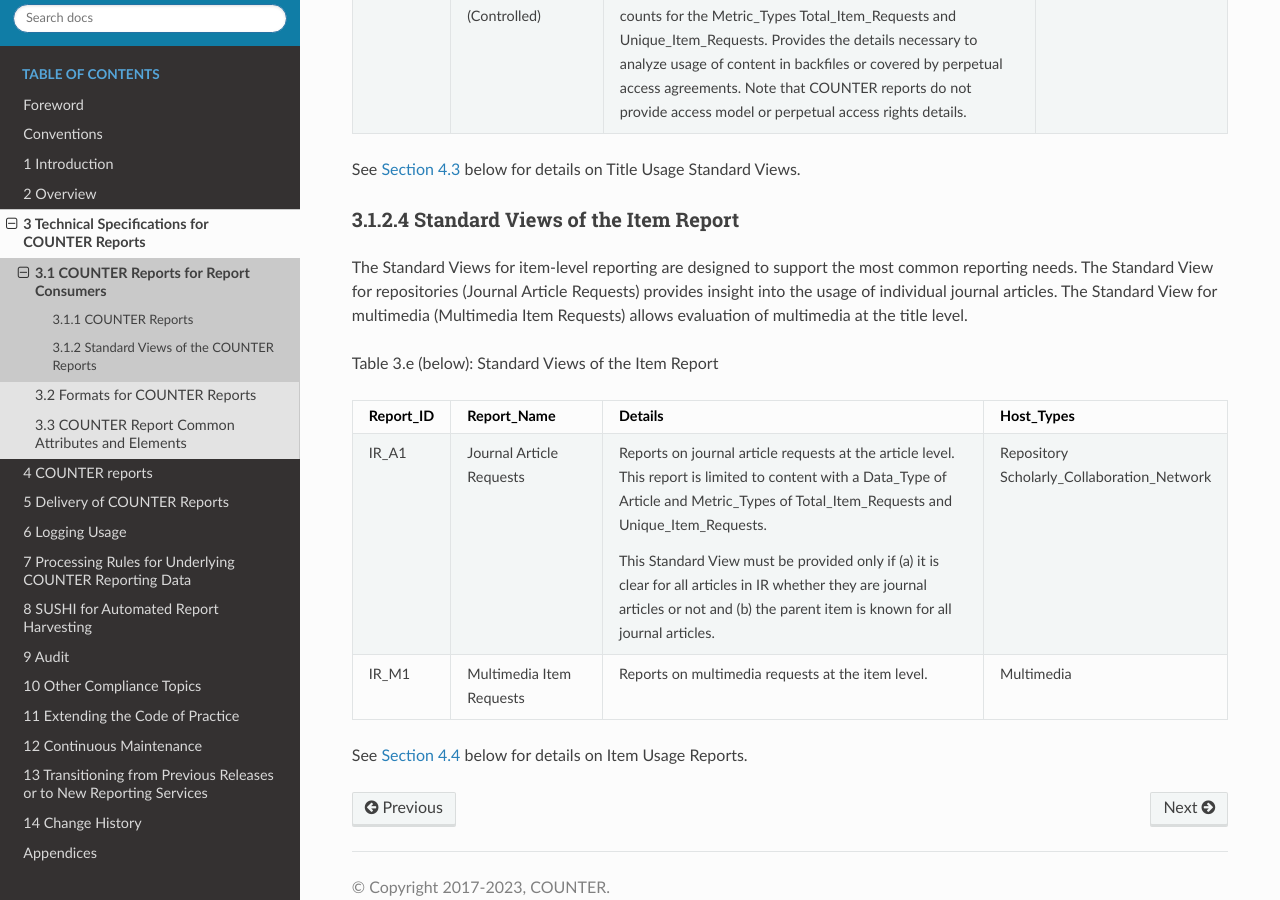
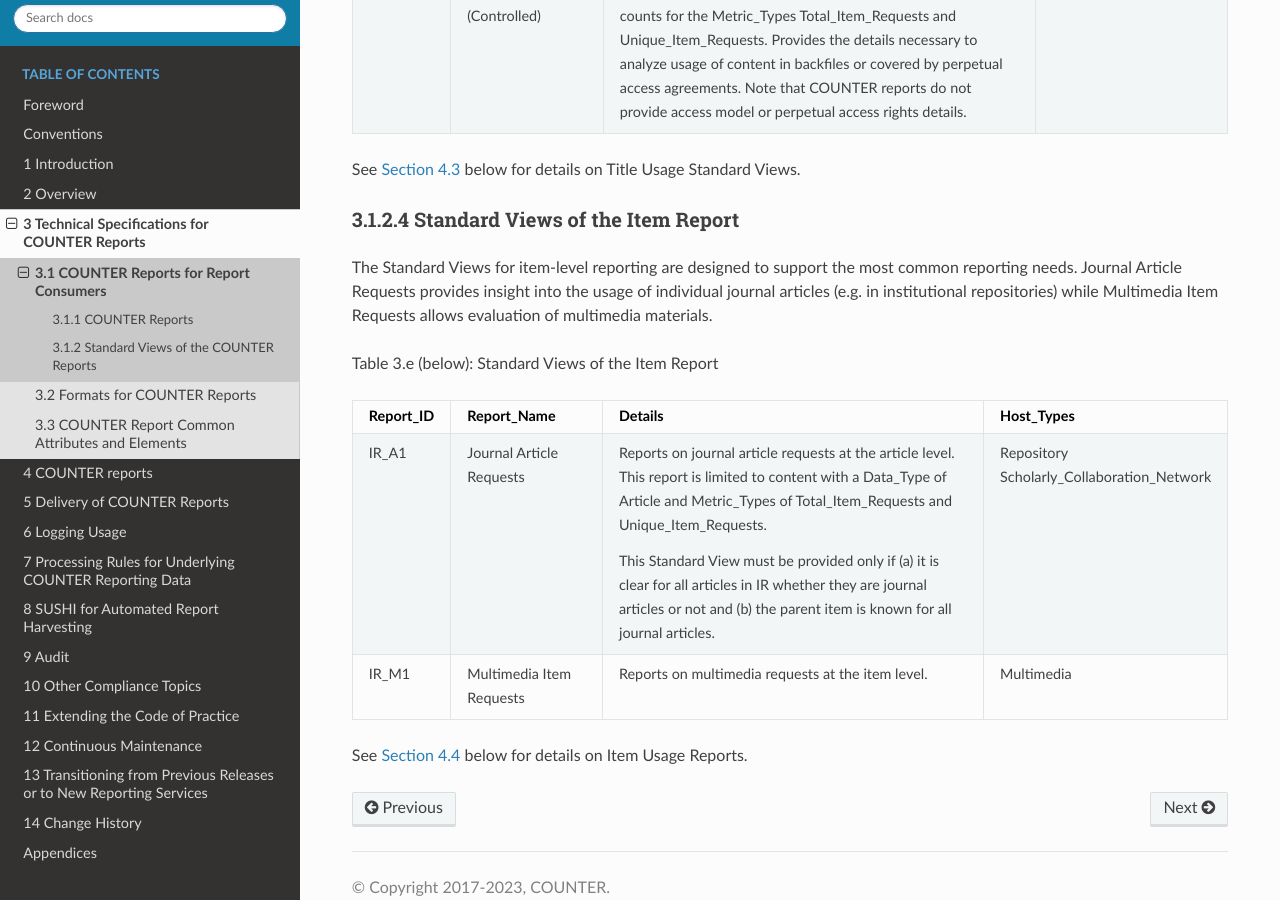
Before and after one commit to Project-Counter/cop5, a Sphinx documentation site: the page built from source/03-specifications/01-counter-reports-for-consumers.rst, in a window 1280 px wide and 900 px high, scrolled down 4261 px. Built offline with Sphinx 7.4.7 and the Read the Docs theme 2.0.0, drawn with Linux system fonts in a browser that asks for light colours.

Commit message:
minor edits

```diff
--- a/source/01-introduction/index.rst
+++ b/source/01-introduction/index.rst
@@ -35,7 +35,7 @@ COUNTER provides an open Code of Practice that evolves in response to the demand
 
 Governance
 """"""""""
-The COUNTER Code of Practice is owned and developed by Counter Online Metrics (COUNTER), a non-profit distributing company registered in England. A Board of Directors governs Counter Online Metrics. An Executive Committee reports to the Board, and the day-to-day management of COUNTER is the responsibility of the Project Director.
+The COUNTER Code of Practice is owned and developed by Counter Online Metrics (COUNTER), a non-profit distributing company registered in England. A Board of Directors governs Counter Online Metrics. An Executive Committee reports to the Board, and day-to-day management is the responsibility of the Project Director.
 
 
 Definitions
--- a/source/03-specifications/01-counter-reports-for-consumers.rst
+++ b/source/03-specifications/01-counter-reports-for-consumers.rst
@@ -239,7 +239,7 @@ See :numref:`title-reports` below for details on Title Usage Standard Views.
 Standard Views of the Item Report
 '''''''''''''''''''''''''''''''''
 
-The Standard Views for item-level reporting are designed to support the most common reporting needs. The Standard View for repositories (Journal Article Requests) provides insight into the usage of individual journal articles. The Standard View for multimedia (Multimedia Item Requests) allows evaluation of multimedia at the title level.
+The Standard Views for item-level reporting are designed to support the most common reporting needs. Journal Article Requests provides insight into the usage of individual journal articles (e.g. in institutional repositories) while Multimedia Item Requests allows evaluation of multimedia materials.
 
 Table 3.e (below): Standard Views of the Item Report
 
```
